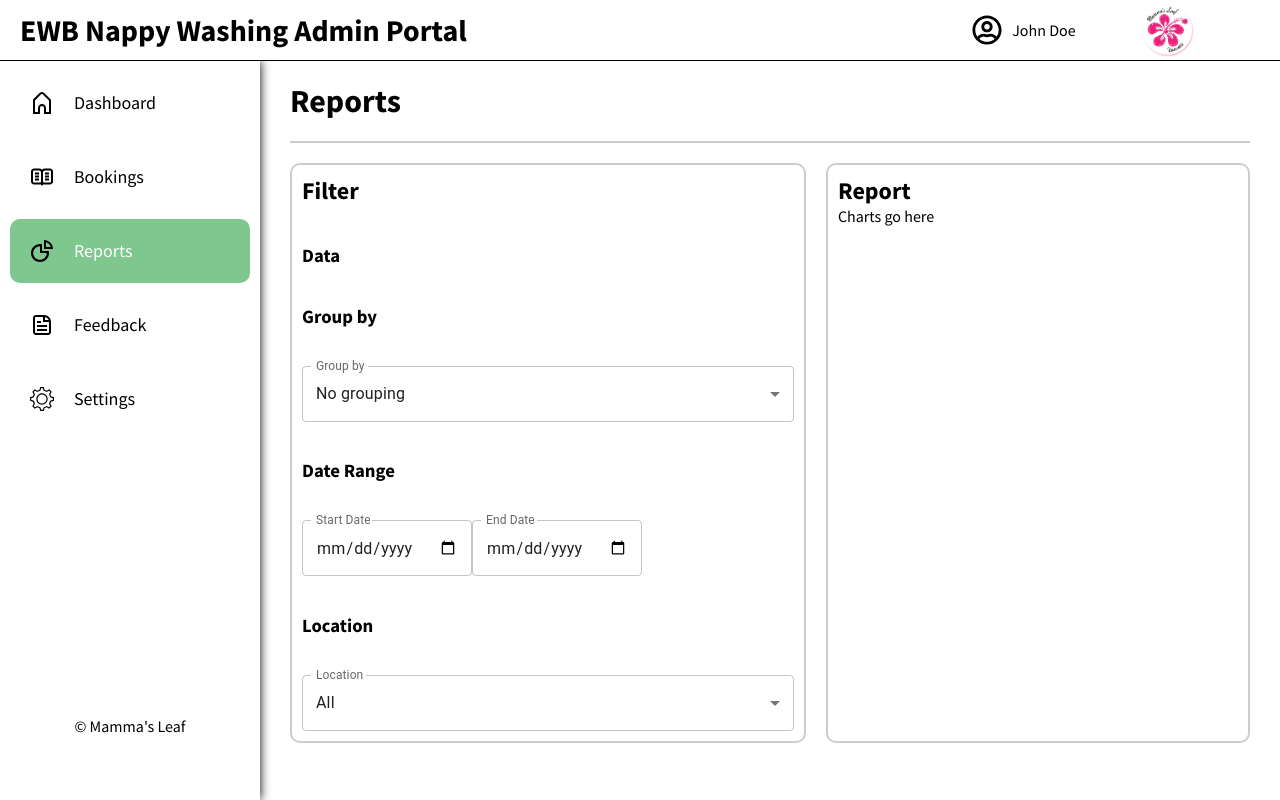
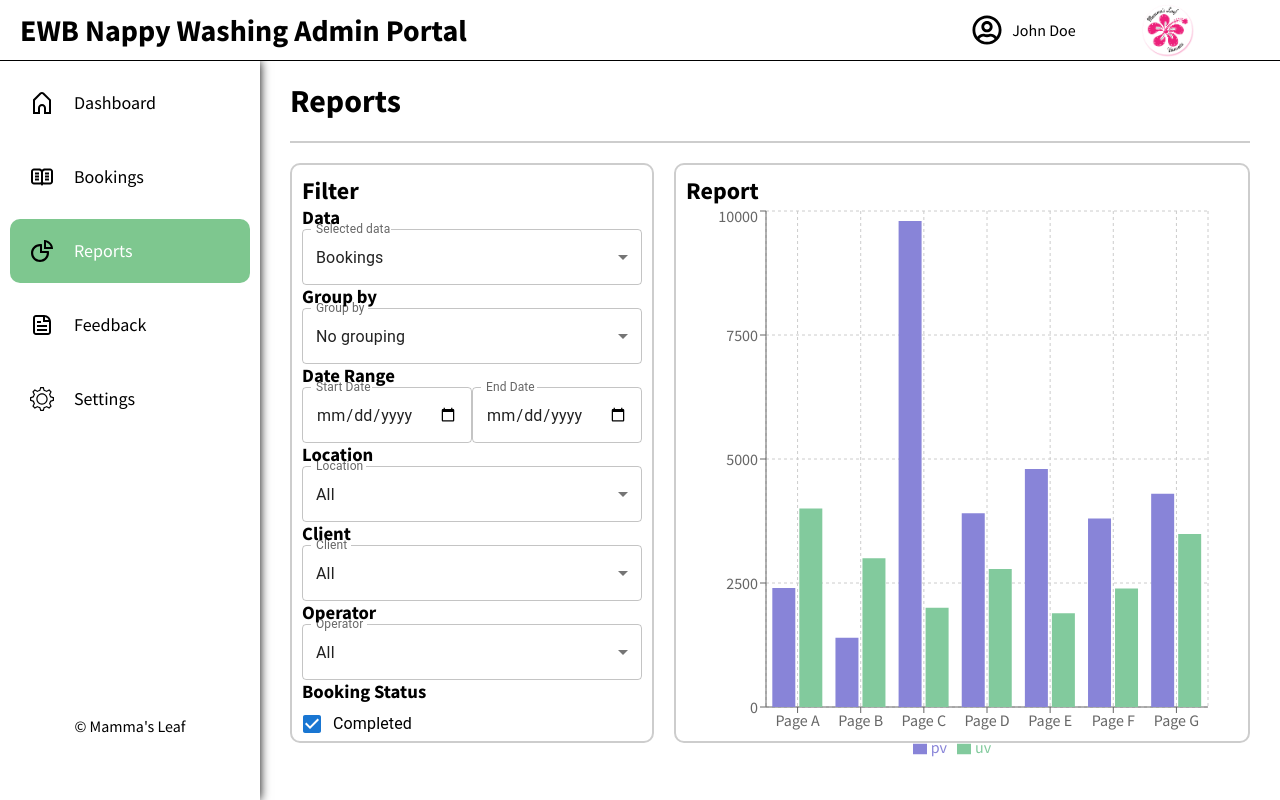
Before and after one commit to ProgrammerJo3y/ewb_react_frontend_webapp, a React (Create React App) app: page /reports in a window 1280 px wide. Both pictures are taken after typing "Sample", "Sample123" into the empty fields and a click on the button "Submit". Built offline with nearby package versions, Linux system fonts and the light colour scheme.

Commit message:
Added chart to reports page

```diff
--- a/src/pages/reports/Reports.jsx
+++ b/src/pages/reports/Reports.jsx
@@ -1,6 +1,8 @@
 import './reports.css'
+import Barchart from '../../components/barchart/Barchart'
+
 import { useState} from 'react'
-import { Select, FormControl, MenuItem, InputLabel, Radio, RadioGroup, FormLabel, FormControlLabel, TextField, Stack } from '@mui/material'
+import { Select, FormControl, MenuItem, InputLabel, Radio, RadioGroup, FormLabel, FormControlLabel, TextField, Checkbox } from '@mui/material'
 
 
 export default function Reports() {
@@ -25,7 +27,7 @@ export default function Reports() {
 
   // Filters for bookings
   const [completedFilter, setCompletedFilter] = useState(true); // Show all completed bookings
-  const [cancelledFilter, setCancelledFilter] = useState('cancelledFilter'); // Show all cancelled bookings
+  const [cancelledFilter, setCancelledFilter] = useState(false); // Show all cancelled bookings
   const [startTimeFilter, setStartTimeFilter] = useState('startTimeFilter'); // Additional filter by time of day
   const [endTimeFilter, setEndTimeFilter] = useState('endTimeFilter');
   const [bookingCostFilter, setBookingCostFilter] = useState(-1); // Upper cost bound for bookings. Negative includes all
@@ -49,7 +51,22 @@ export default function Reports() {
           <h2>Filter</h2>
 
           <h3>Data</h3>
-
+          <FormControl variant='outlined'>
+            <InputLabel id="data-select-label">Selected data</InputLabel>
+            <Select
+              variant='outlined'
+              value={reportData}
+              labelId="data-select-label"
+              label={"Selected data"}
+              onChange={(e) => setReportData(e.target.value)}
+            >
+              {usageData.map(item => {
+                return (
+                  <MenuItem value={item}>{item}</MenuItem>
+                )
+              })}
+            </Select>
+          </FormControl>
 
           <h3>Group by</h3>
           {/* Input for date sorting/binning along the x-axis */}
@@ -113,11 +130,63 @@ export default function Reports() {
             </Select>
           </FormControl>
 
+          <h3>Client</h3>
+            <FormControl variant='outlined'>
+            <InputLabel id="client-select-label">Client</InputLabel>
+            <Select
+              variant='outlined'
+              value={client}
+              labelId="client-select-label"
+              label={"Client"}
+              onChange={(e) => setClient(e.target.value)}
+            >
+              {clientOptions.map(item => {
+                return (
+                  <MenuItem value={item}>{item}</MenuItem>
+                )
+              })}
+            </Select>
+          </FormControl>
+
+          <h3>Operator</h3>
+            <FormControl variant='outlined'>
+            <InputLabel id="operator-select-label">Operator</InputLabel>
+            <Select
+              variant='outlined'
+              value={operator}
+              labelId="operator-select-label"
+              label={"Operator"}
+              onChange={(e) => setOperator(e.target.value)}
+            >
+              {operatorOptions.map(item => {
+                return (
+                  <MenuItem value={item}>{item}</MenuItem>
+                )
+              })}
+            </Select>
+          </FormControl>
+
+          <h3>Booking Status</h3>
+          <FormControlLabel control={<Checkbox value={completedFilter} defaultChecked onChange={(e) => setCompletedFilter(e.target.value)}/>} label="Completed"/>
+          <FormControlLabel control={<Checkbox value={cancelledFilter} onChange={(e) => setCancelledFilter(e.target.value)}/>} label="Cancelled"/>
+
+          <h3>Booking Cost</h3>
+          <TextField
+              id="costTxt"
+              label="Max cost"
+              type="number"
+              defaultValue={bookingCostFilter}
+              InputLabelProps={{
+                shrink: true,
+              }}
+              onChange={(e) => setBookingCostFilter(e.target.value)}
+            />
+
         </div>
         <div className="reportsGraph">
           <h2>Report</h2>
 
-          <body>Charts go here</body>
+          <Barchart/>
 
         </div>
       </div>
--- a/src/pages/reports/reports.css
+++ b/src/pages/reports/reports.css
@@ -17,13 +17,14 @@
     display: flex;
     flex-direction: row;
     min-height: 75vh;
+    max-height: 75vh;
 }
 
 .reportsFilter {
     flex: 1 3 auto;
     display: flex;
-    justify-content: space-between;
     flex-direction: column;
+    overflow: auto;
     margin: 10px;
     padding: 10px;
     border-style:solid;
```
